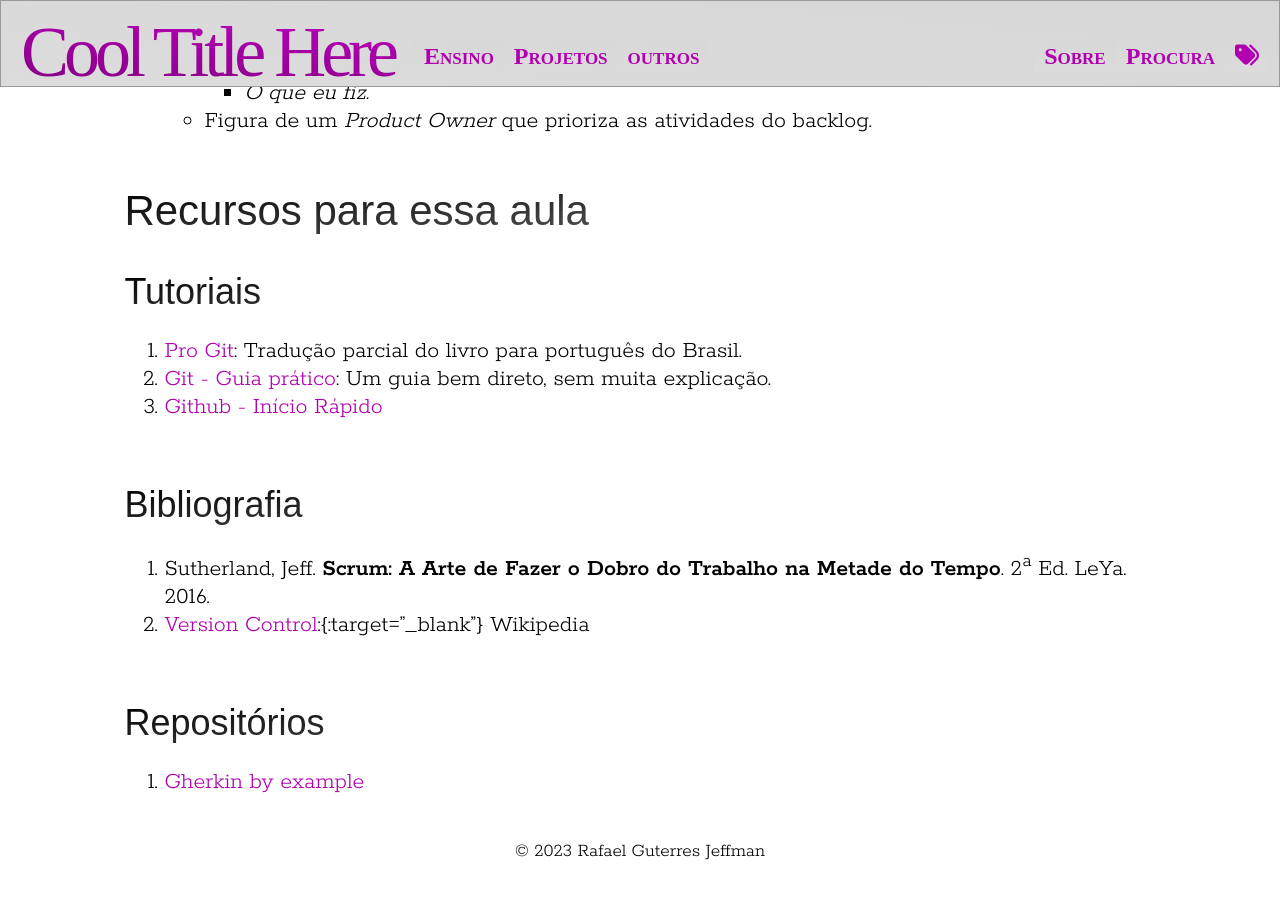
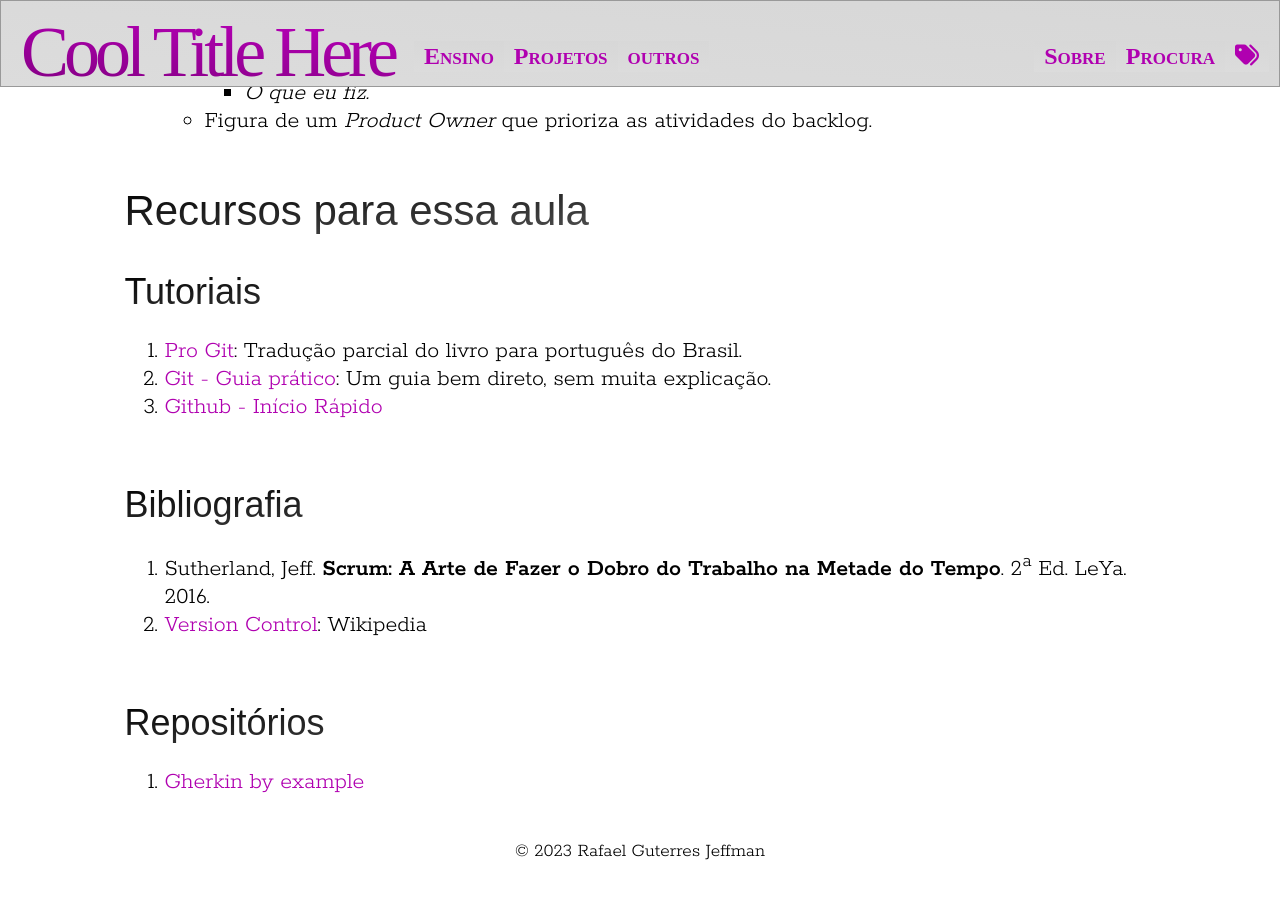
Before and after one commit to rafasgj/rafaeljeffman.com, a Jekyll site: the page built from teaching/lasalle/lectures/engswlab/lecture-06.md, in a window 1280 px wide and 900 px high, scrolled down 3376 px. Built offline with Jekyll 4.4.1, drawn with Linux system fonts in a browser that asks for light colours; nearby versions of some CDN libraries; some web fonts are replaced.

Commit message:
lasalle/engswlab: Fix typo on Lecture 6

```diff
--- a/teaching/lasalle/lectures/engswlab/lecture-06.md
+++ b/teaching/lasalle/lectures/engswlab/lecture-06.md
@@ -111,7 +111,7 @@ institution:
 ### Bibliografia
 
 1. Sutherland, Jeff. **Scrum: A Arte de Fazer o Dobro do Trabalho na Metade do Tempo**. 2<sup>a</sup> Ed. LeYa. 2016.
-2. [Version Control](https://en.wikipedia.org/wiki/Version_control):{:target="\_blank"} Wikipedia
+2. [Version Control](https://en.wikipedia.org/wiki/Version_control){:target="\_blank"}: Wikipedia
 
 ### Repositórios
 
```
Also changed, not shown: other parts of teaching/lasalle/lectures/engswlab/lecture-06.md (+1 -1 lines).
